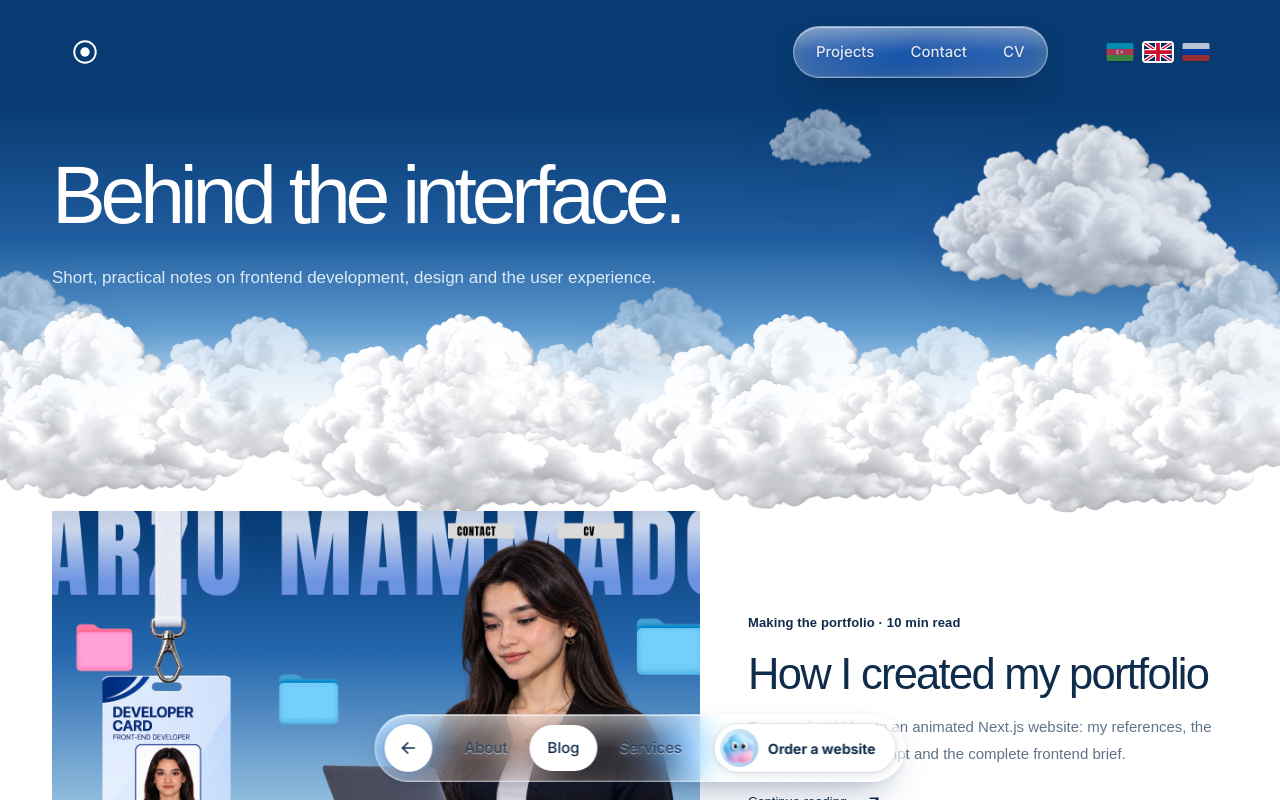
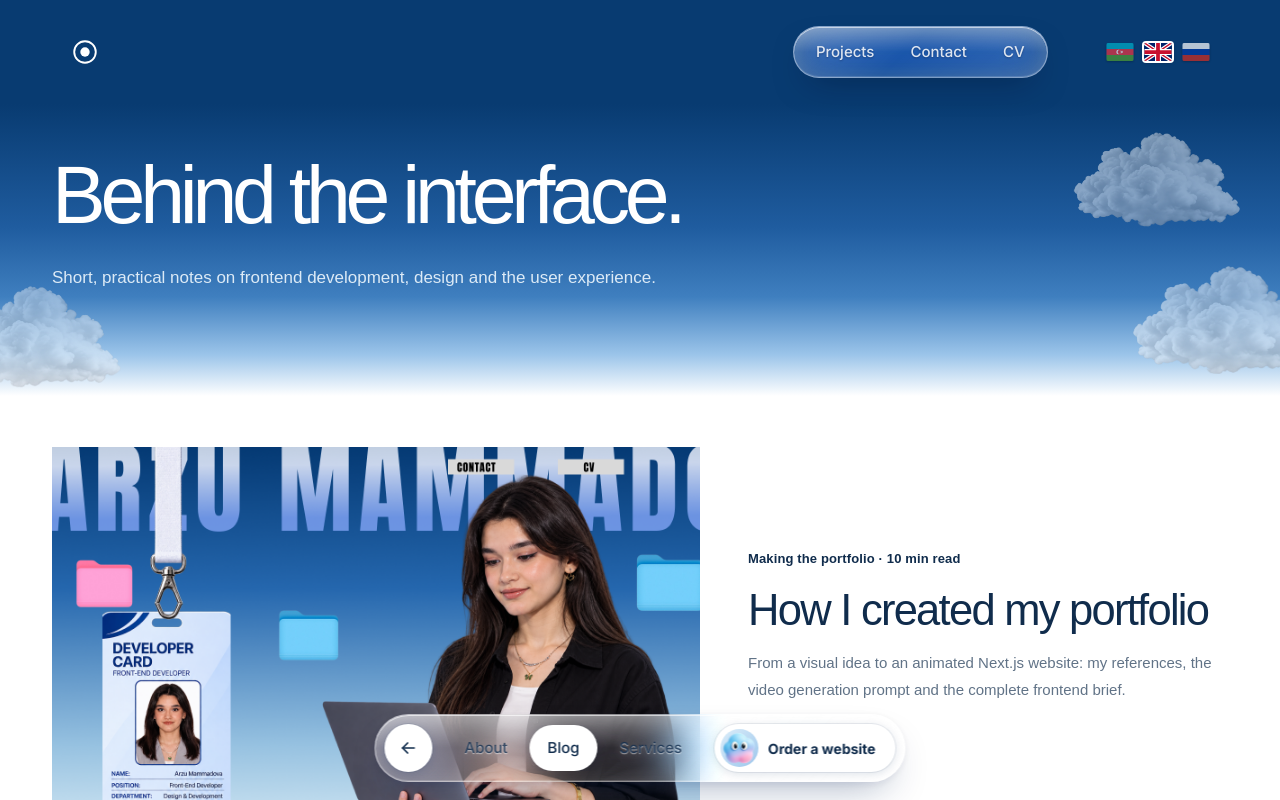
Before and after one commit to arzummammadova/Me, a Next.js app: page /en/blog in a window 1280 px wide. Shown: the top 800 px of the page. Built offline with nearby package versions, Linux system fonts and the light colour scheme.

Commit message:
Hero: simplify clouds, smooth fade to white

```diff
--- a/app/globals.css
+++ b/app/globals.css
@@ -3727,57 +3727,6 @@ main.project-detail-page > .page-body { padding-top: 0; padding-bottom: 0; }
 }
 /* END header-liquid */
 
-/* BEGIN cloud-bank */
-/* Hero fades into white and descends through a bank of clouds. */
-.page-hero {
-  overflow-x: clip;
-  overflow-y: visible;
-  background: linear-gradient(180deg, #083b71 0%, #1f5c9f 40%, #5f9bcf 68%, #b9d7ef 86%, #ffffff 100%);
-  padding-bottom: clamp(120px, 11vw, 180px);
-}
-.page-hero .sky-clouds { overflow: hidden; }
-.page-hero .sky-cloud-6 { bottom: 18%; }
-.cloud-bank {
-  position: absolute;
-  left: 0; right: 0;
-  bottom: 0;
-  height: 0;
-  z-index: 2;
-  pointer-events: none;
-}
-.bank-cloud {
-  position: absolute;
-  bottom: 0;
-  left: var(--x);
-  width: var(--w);
-  aspect-ratio: 1200 / 676;
-  background: url("/assets/cloud.png") center / contain no-repeat;
-  background-image: image-set(url("/assets/cloud.webp") type("image/webp"), url("/assets/cloud.png") type("image/png"));
-  filter: brightness(1.1) saturate(.6);
-  opacity: var(--o, 1);
-  transform: translateY(var(--drop-px, 0));
-}
-.bank-cloud-1 { --x: -7%; --w: 26vw; --o: .95; --drop-px: 34%; }
-.bank-cloud-2 { --x: 10%; --w: 20vw; --o: .7;  --drop-px: 18%; }
-.bank-cloud-3 { --x: 22%; --w: 28vw; --o: 1;   --drop-px: 40%; }
-.bank-cloud-4 { --x: 39%; --w: 18vw; --o: .65; --drop-px: 14%; }
-.bank-cloud-5 { --x: 48%; --w: 27vw; --o: .95; --drop-px: 38%; }
-.bank-cloud-6 { --x: 64%; --w: 19vw; --o: .7;  --drop-px: 20%; }
-.bank-cloud-7 { --x: 72%; --w: 26vw; --o: 1;   --drop-px: 42%; }
-.bank-cloud-8 { --x: 86%; --w: 22vw; --o: .8;  --drop-px: 26%; }
-.bank-cloud-9 { --x: 30%; --w: 14vw; --o: .5;  --drop-px: 4%; }
-main.content-page > .page-body { margin-top: clamp(56px, 6vw, 96px); }
-@media (max-width: 768px) {
-  .page-hero { padding-bottom: 96px; }
-  .bank-cloud-2, .bank-cloud-4, .bank-cloud-6, .bank-cloud-9 { display: none; }
-  .bank-cloud-1 { --x: -14%; --w: 46vw; }
-  .bank-cloud-3 { --x: 14%; --w: 44vw; }
-  .bank-cloud-5 { --x: 40%; --w: 42vw; }
-  .bank-cloud-7 { --x: 62%; --w: 44vw; }
-  .bank-cloud-8 { --x: 82%; --w: 34vw; }
-  main.content-page > .page-body { margin-top: 56px; }
-}
-/* END cloud-bank */
 
 /* BEGIN toggles-placeholder */
 .svc-toggle .view-icon-btn,
@@ -3798,3 +3747,27 @@ main.content-page > .page-body { margin-top: clamp(56px, 6vw, 96px); }
 }
 .detail-hero-empty .photo-placeholder { color: rgba(220, 234, 246, .75); }
 /* END toggles-placeholder */
+
+/* BEGIN cloud-bank */
+/* Calm hero: long soft fade to white, 3 small clouds at the edges. */
+.page-hero {
+  overflow: hidden;
+  background: linear-gradient(180deg, #083b71 0%, #1f5c9f 42%, #3f7fbf 66%, #9cc5ea 86%, #ffffff 100%);
+  padding-bottom: clamp(80px, 8vw, 130px);
+}
+.page-hero .sky-cloud { filter: none; }
+/* upper right, small, away from the text column */
+.page-hero .sky-cloud-1 { width: clamp(140px, 13vw, 230px); top: 10%; right: 3%; left: auto; bottom: auto; opacity: .5; }
+/* bottom fade, left edge */
+.page-hero .sky-cloud-3 { width: clamp(150px, 14vw, 240px); top: auto; bottom: 2%; left: -5vw; right: auto; opacity: .45; }
+/* bottom fade, right edge */
+.page-hero .sky-cloud-4 { width: clamp(160px, 15vw, 260px); top: auto; bottom: 4%; right: -5vw; left: auto; opacity: .5; }
+main.content-page > .page-body { margin-top: clamp(36px, 4vw, 60px); }
+@media (max-width: 768px) {
+  .page-hero { padding-bottom: 64px; }
+  .page-hero .sky-cloud-1 { width: 30vw; top: 4%; right: -8vw; opacity: .4; }
+  .page-hero .sky-cloud-3 { display: none; }
+  .page-hero .sky-cloud-4 { width: 34vw; bottom: 0; right: -12vw; opacity: .4; }
+  main.content-page > .page-body { margin-top: 32px; }
+}
+/* END cloud-bank */
--- a/components/sky-clouds.tsx
+++ b/components/sky-clouds.tsx
@@ -1,21 +1,12 @@
-// Decorative clouds for the sky hero band: drifting clouds plus a cloud bank
-// along the bottom edge that blends the hero into the white page. Purely visual.
-const clouds = [1, 2, 3, 4, 5, 6, 7];
-const bank = [1, 2, 3, 4, 5, 6, 7, 8, 9];
+// A few decorative clouds for the sky hero band. Purely visual.
+const clouds = [1, 3, 4];
 
 export function SkyClouds() {
   return (
-    <>
-      <div className="sky-clouds" aria-hidden="true">
-        {clouds.map((n) => (
-          <span key={n} className={"sky-cloud sky-cloud-" + n} />
-        ))}
-      </div>
-      <div className="cloud-bank" aria-hidden="true">
-        {bank.map((n) => (
-          <span key={n} className={"bank-cloud bank-cloud-" + n} />
-        ))}
-      </div>
-    </>
+    <div className="sky-clouds" aria-hidden="true">
+      {clouds.map((n) => (
+        <span key={n} className={"sky-cloud sky-cloud-" + n} />
+      ))}
+    </div>
   );
 }
```
